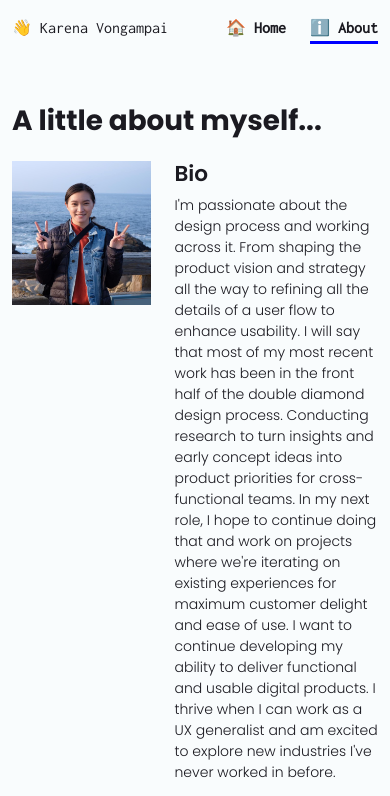
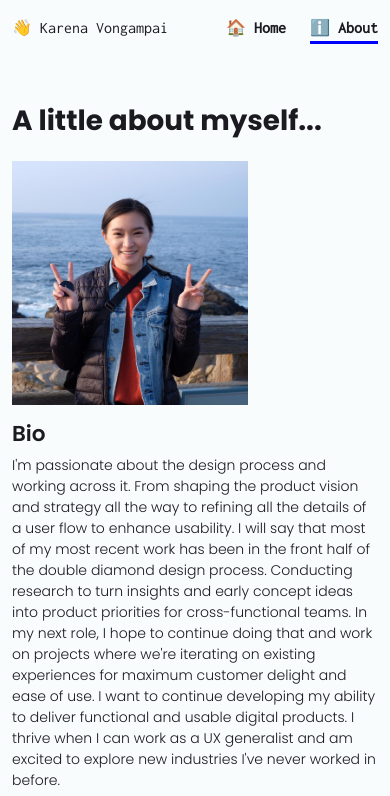
Before and after one commit to karenavongampai/karenavongampai.github.io, a plain HTML site: page about.html in a window 390 px wide. Shown: the top 796 px of the page. Drawn offline with nearby package versions, Linux system fonts and the light colour scheme.

Commit message:
Fixing responsiveness and favicon/title

```diff
--- a/about.html
+++ b/about.html
@@ -19,6 +19,8 @@
 
     <!-- Links to stylesheet.css -->
     <link rel="stylesheet" type="text/css" href="css/style.css">
+
+    <link rel="icon" type="image/png" href="/assets/images/favicon.png">
 </head>
 
 <body class="mb-5">
@@ -39,10 +41,10 @@
             <h1>A little about myself...</h1>
         </div>
         <div class="row row-cols-2 mt-3">
-            <div class="col-5">
+            <div class="col-8 col-lg-5">
                 <img class="img-fluid" src="assets/images/self.jpg">
             </div>
-            <div class="col-7">
+            <div class="col-12 col-lg-7 mt-3 mt-lg-0">
                 <div class="row">
                     <h4>Bio</h4>
                     <p>I'm passionate about the design process and working across it. From shaping the product vision
```
Also changed, not shown: index.html (+4 -1 lines), assets/images/favicon.png (added).
